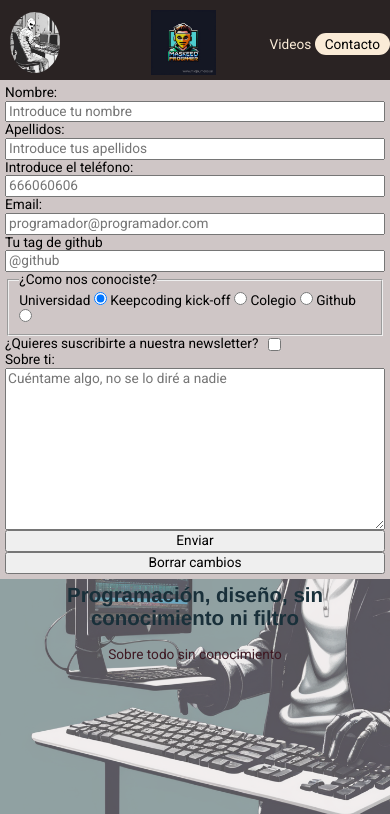
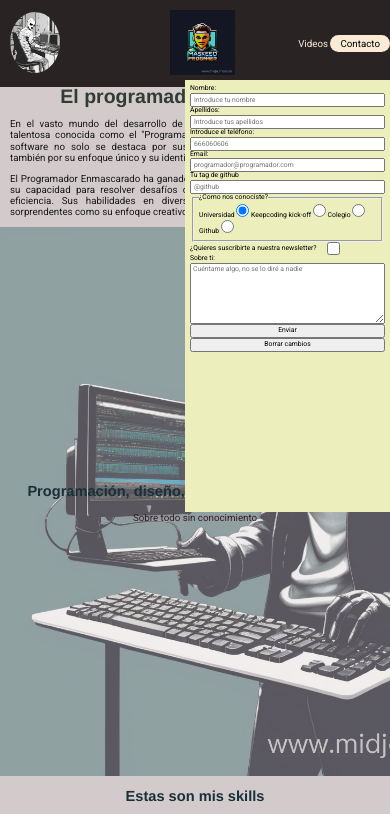
Before and after one commit to Sauldom/PracticaHTML-CSS, a plain HTML site: page index.html in a window 390 px wide. Both pictures are taken after a click on the label "Contacto". Shown: the top 814 px of the page. Drawn offline with Linux system fonts and the light colour scheme.

Commit message:
retoques responsive

```diff
--- a/index.html
+++ b/index.html
@@ -71,10 +71,10 @@
                   placeholder="666060606"
                   pattern="[0-9]{9}"
                   title="Format 123456789">
-            <label for="email">Email:</label>
+            <label for="e-mail">Email:</label>
             <input type="email"
-                id="email"
-                name="email"
+                id="e-mail"
+                name="e-mail"
                 placeholder="programador@programador.com"
                 required>
             <label for="githubtag">Tu tag de github</label>
@@ -86,9 +86,9 @@
                 title="Necesita una @ y cosas"
                 placeholder="@github"
                 required>
-                <fieldset class="form__radio">
+                <fieldset class="form-radio">
                     <legend>¿Como nos conociste?</legend>
-                    <div class="form__element__radio__list">
+                    <div class="form-element-radio-list">
                       <label for="universidad">Universidad</label>
                       <input type="radio" id="universidad" name="categoriaFavo" value="universidad" checked>
                       <label for="Kc">Keepcoding kick-off</label>
@@ -104,7 +104,7 @@
                 <label for="form-newsletter">¿Quieres suscribirte a nuestra newsletter?</label>
                 <input type="checkbox"
                 name="subscripcion"
-                id="form-subscripcion" />
+                id="form-newsletter" />
             </div>
 
 
@@ -112,9 +112,9 @@
             <label for="bio">Sobre ti:</label>
             <textarea
               name="bio"
-              id="form-bio"
-              cols="30"
-              rows="10"
+              id="bio"
+              cols="25"
+              rows="7"
               placeholder="Cuéntame algo, no se lo diré a nadie"
             ></textarea>
             <input type="submit" value="Enviar">
--- a/style/common.css
+++ b/style/common.css
@@ -11,4 +11,5 @@ h1, h2, h3, h4, h5, h6{
     --h1-color: #1A281F;
     --h2-color:#011A25;
     --h3-color: #a70427;
+    --form-color: #eceebb ;
 }
--- a/style/form.css
+++ b/style/form.css
@@ -3,7 +3,7 @@
   }
 
 #show-label {
-    background:antiquewhite;
+    background:#faebd7;
     border-radius: 50px;
     border: none;
     padding: 3px 10px;
@@ -20,18 +20,28 @@
   display: flex;
   align-items: center;
 }
-#form-subscripcion{
+.form__element__radio__list input[type="radio"]{
+  margin-left: 3px;
+}
+
+#form-newsletter{
   margin-left: 10px;
 }
-  #show-form:checked + #form-container {
+#show-form:checked + #form-container {
     display:block;
     right: 0px;
     position: fixed;
     z-index: 1000;
     top:80px;
-    background-color: var(--bg-color);
+    background-color: var(--form-color);
     padding: 5px;
+    font-size:0.7em;
+    width: 50%;
+    height: 50%;
+    overflow-x: auto;
+
   }
+
 form{
     display:flex;
     justify-content: flex-end;
--- a/style/main.css
+++ b/style/main.css
@@ -9,7 +9,7 @@ body{
     margin:0;
     padding:0;
     position: static;
-    font-size: 3.5vw;
+    font-size: 2.5vw;
 }
 h1{
     margin-top: 0;
@@ -43,6 +43,6 @@ p{
 
 @media (width>768px){
     body{
-        font-size: 2.5vw;
+        font-size: 1.5vw;
     }
 }
```
Also changed, not shown: video_page.html (+9 -9 lines).
